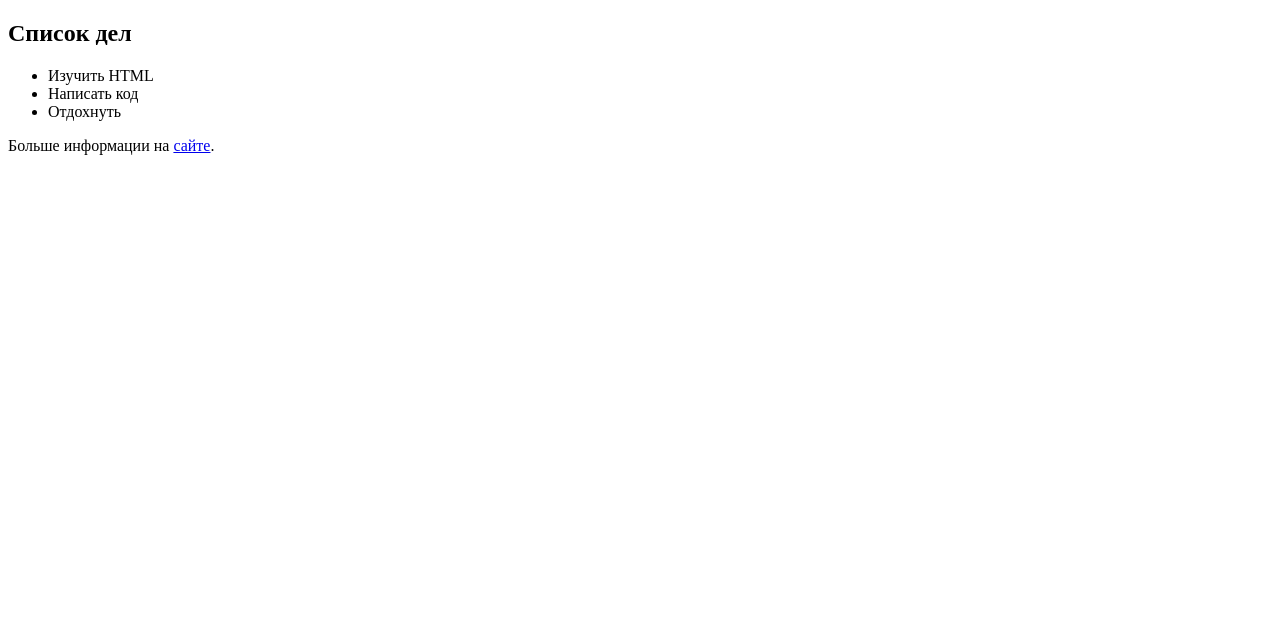
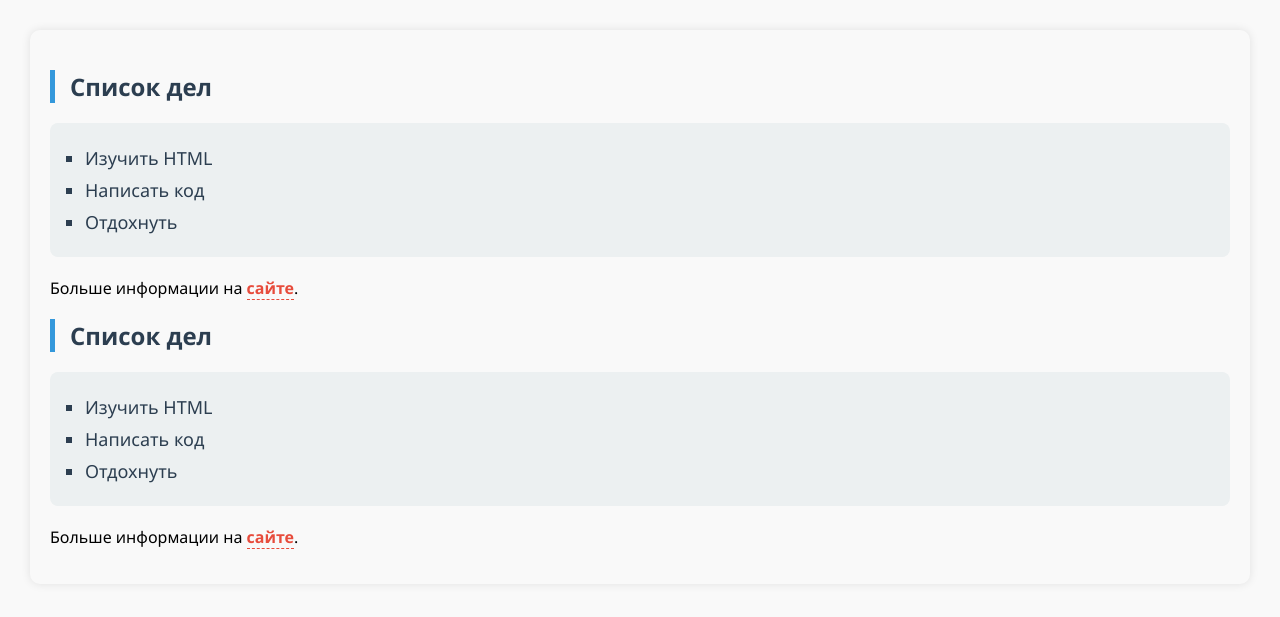
Before and after one commit to s-safarov/first_project, a plain HTML site: page page2.html in a window 1280 px wide. Drawn offline with Linux system fonts and the light colour scheme.

Commit message:
add style

```diff
--- a/page2.html
+++ b/page2.html
@@ -1,4 +1,59 @@
 <!DOCTYPE html>
+<html lang="ru">
+<head>
+    <meta charset="UTF-8">
+    <title>Моя вторая страница</title>
+    <style>
+        body {
+            background-color: #f9f9f9;
+            font-family: 'Segoe UI', Tahoma, Geneva, Verdana, sans-serif;
+            margin: 30px;
+            padding: 20px;
+            border-radius: 10px;
+            box-shadow: 0 0 10px rgba(0,0,0,0.1);
+        }
+        h2 {
+            color: #2c3e50;
+            border-left: 5px solid #3498db;
+            padding-left: 15px;
+        }
+        ul {
+            background-color: #ecf0f1;
+            padding: 15px 15px 15px 35px;
+            border-radius: 8px;
+            list-style-type: square;
+        }
+        li {
+            margin: 8px 0;
+            color: #2c3e50;
+            font-size: 18px;
+        }
+        p {
+            margin-top: 20px;
+            font-size: 16px;
+        }
+        a {
+            color: #e74c3c;
+            text-decoration: none;
+            font-weight: bold;
+            border-bottom: 1px dashed #e74c3c;
+        }
+        a:hover {
+            color: #c0392b;
+            border-bottom: 1px solid #c0392b;
+        }
+    </style>
+</head>
+<body>
+    <h2>Список дел</h2>
+    <ul>
+        <li>Изучить HTML</li>
+        <li>Написать код</li>
+        <li>Отдохнуть</li>
+    </ul>
+    <p>Больше информации на <a href="https://example.com">сайте</a>.</p>
+</body>
+</html><!DOCTYPE html>
 <html lang="ru">
 <head>
     <meta charset="UTF-8">
```
Also changed, not shown: page.html (+33 -0 lines).
